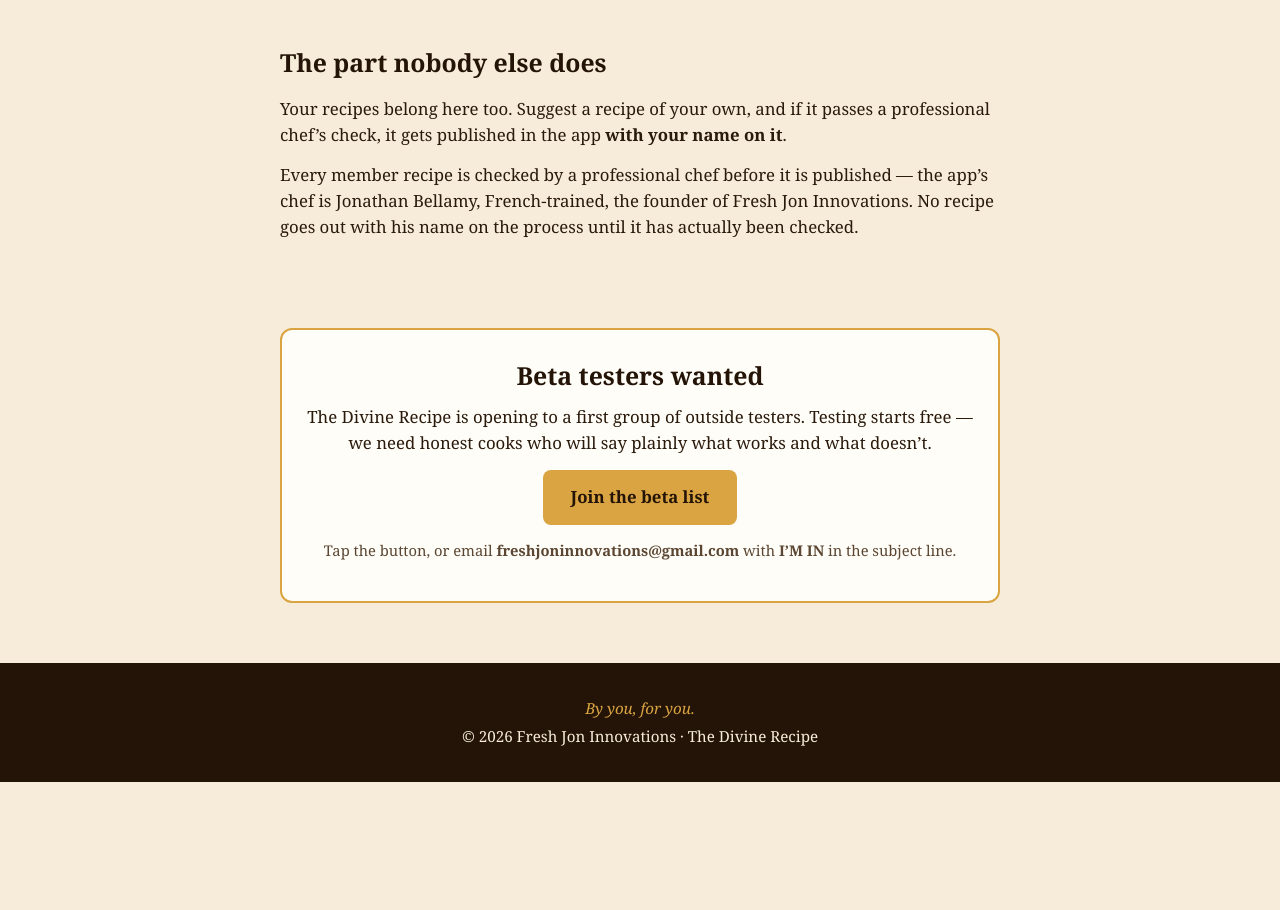
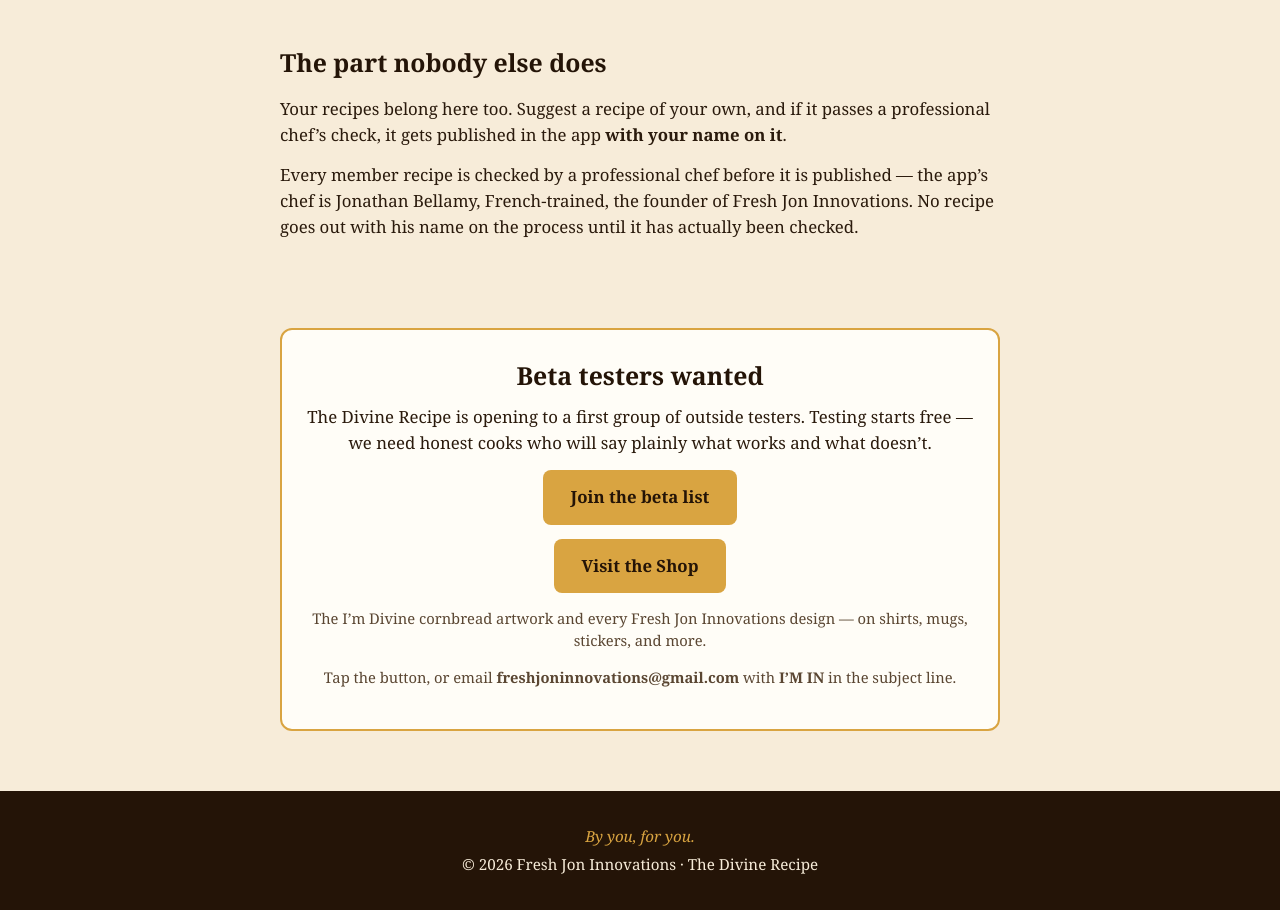
Before and after one commit to chiefjbellamy-jpg/Imdivinerecipies, a plain HTML site: page index.html in a window 1280 px wide. Shown: the part 1040-1950 px from the top of the page. Before the commit the page ends 1822 px from the top, so only its background shows below. Drawn offline with Linux system fonts and the light colour scheme.

Commit message:
Add Shop button linking to the Redbubble store

```diff
--- a/index.html
+++ b/index.html
@@ -87,6 +87,8 @@
       <h2 id="beta">Beta testers wanted</h2>
       <p>The Divine Recipe is opening to a first group of outside testers. Testing starts free &mdash; we need honest cooks who will say plainly what works and what doesn&rsquo;t.</p>
       <p><a class="btn" href="mailto:freshjoninnovations@gmail.com?subject=I%27M%20IN%20%E2%80%94%20Divine%20Recipe%20beta">Join the beta list</a></p>
+      <p><a class="btn" href="https://www.redbubble.com/people/freshjoninnov/shop" target="_blank" rel="noopener">Visit the Shop</a></p>
+      <p class="small">The I&rsquo;m Divine cornbread artwork and every Fresh Jon Innovations design &mdash; on shirts, mugs, stickers, and more.</p>
       <p class="small">Tap the button, or email <strong>freshjoninnovations@gmail.com</strong> with <strong>I&rsquo;M IN</strong> in the subject line.</p>
     </div>
   </section>
```
